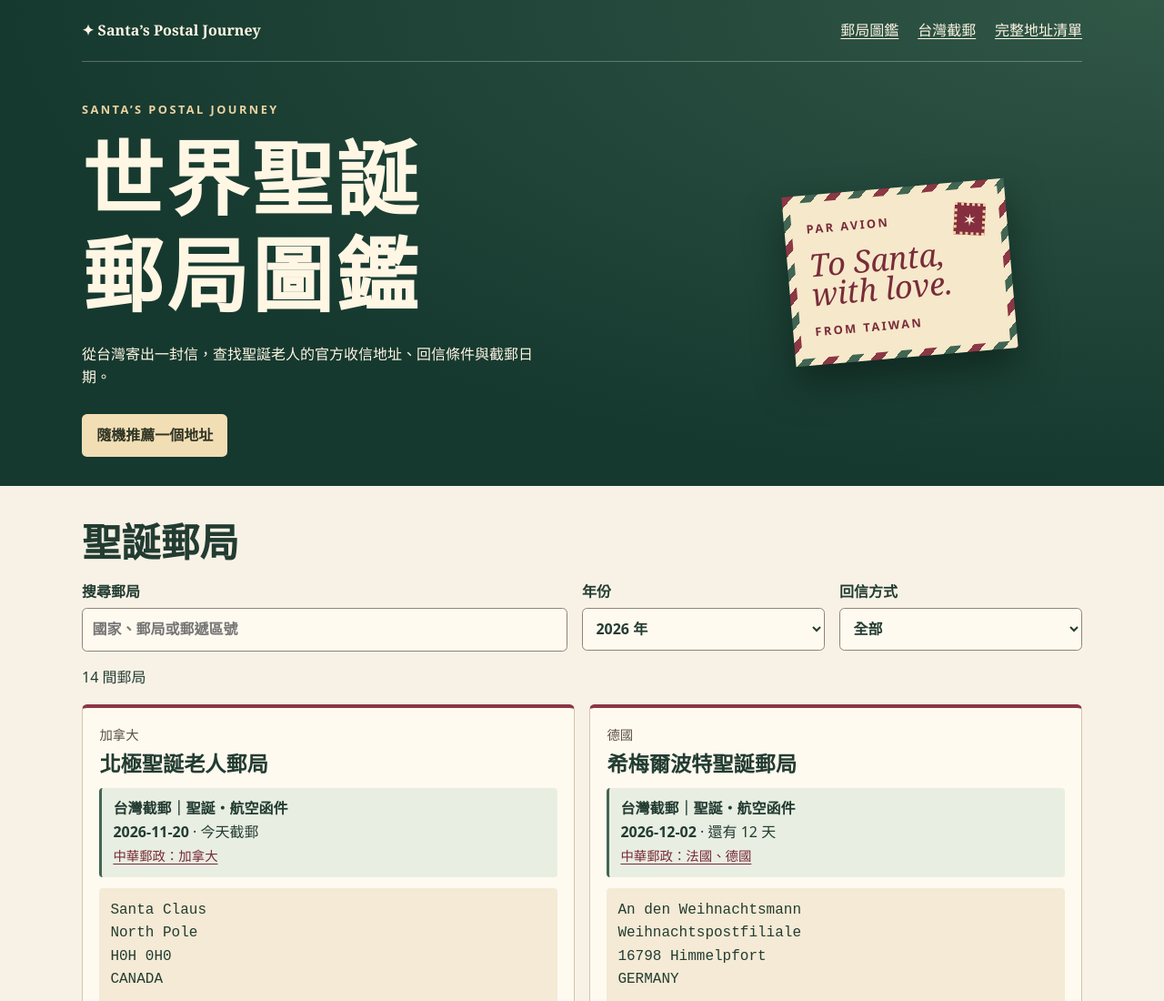
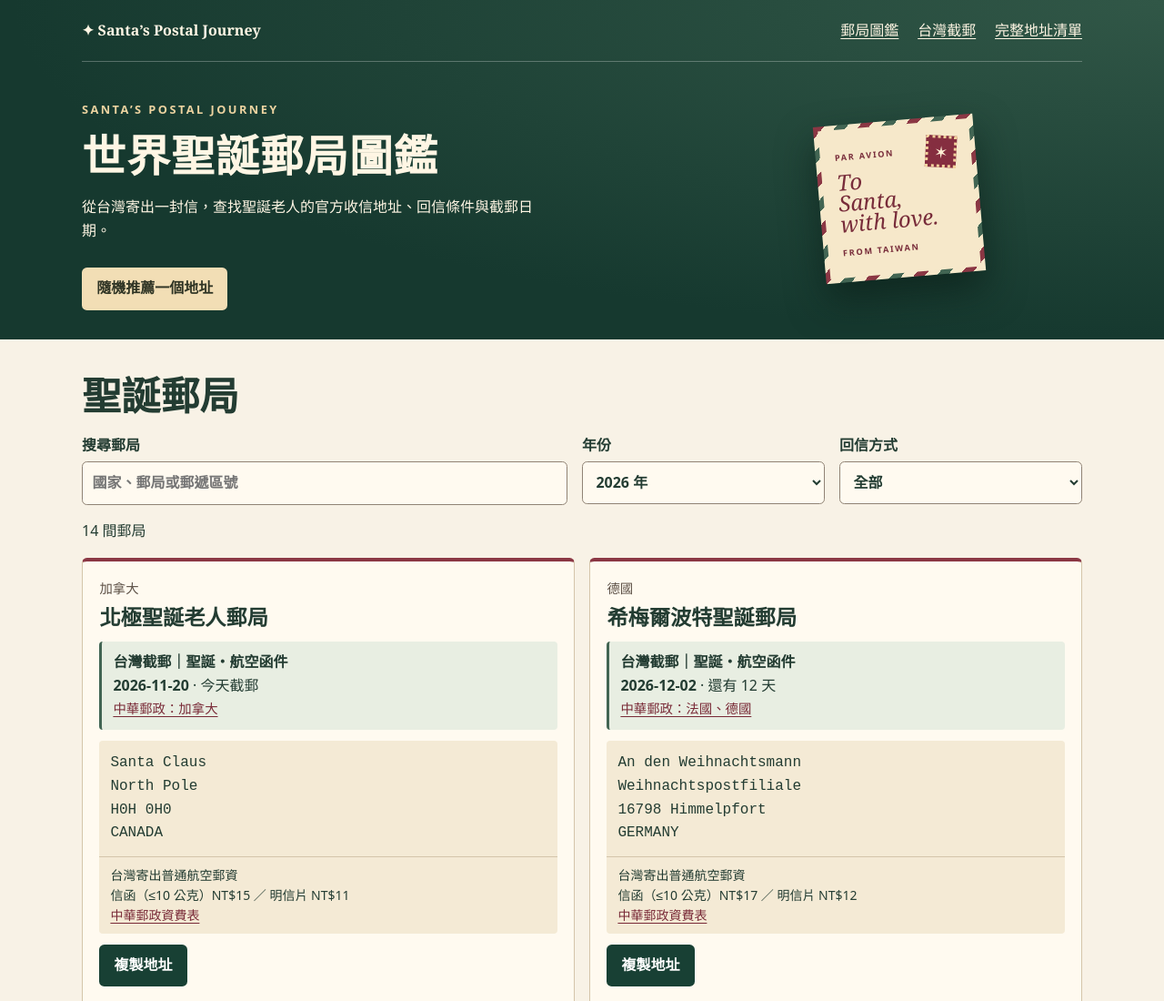
Before and after one commit to zhuya-tw/santas-postal-journey, a plain HTML site: page site/index.html in a window 1280 px wide. Shown: the top 1100 px of the page at 91% size. Drawn offline with Linux system fonts and the light colour scheme.

Commit message:
Set the homepage title on one line and reduce the postcard

```diff
--- a/site/index.html
+++ b/site/index.html
@@ -5,14 +5,14 @@
 <meta name="viewport" content="width=device-width,initial-scale=1">
 <meta name="description" content="從台灣寄信給聖誕老人。查詢世界聖誕郵局、官方回信政策與中華郵政歷年截郵日期。">
 <title>Santa’s Postal Journey｜世界聖誕郵局</title>
-<link rel="stylesheet" href="./style.css?v=7">
+<link rel="stylesheet" href="./style.css?v=8">
 <script type="module" src="./app.mjs?v=9"></script>
 </head>
 <body>
 <header>
 <nav class="wrap" aria-label="主要導覽"><a class="brand" href="./">✦ Santa’s Postal Journey</a><div><a href="#offices" aria-current="page">郵局圖鑑</a><a id="taiwan" href="./cutoffs.html" data-year-link>台灣截郵</a><a href="./addresses.html">完整地址清單</a></div></nav>
 <div class="hero wrap">
-<div><p class="eyebrow">SANTA’S POSTAL JOURNEY</p><h1>世界聖誕<br>郵局圖鑑</h1><p class="intro">從台灣寄出一封信，查找聖誕老人的官方收信地址、回信條件與截郵日期。</p><button class="cta" id="random-address" type="button" aria-controls="recommendation" aria-expanded="false" disabled>隨機推薦一個地址</button></div>
+<div><p class="eyebrow">SANTA’S POSTAL JOURNEY</p><h1>世界聖誕郵局圖鑑</h1><p class="intro">從台灣寄出一封信，查找聖誕老人的官方收信地址、回信條件與截郵日期。</p><button class="cta" id="random-address" type="button" aria-controls="recommendation" aria-expanded="false" disabled>隨機推薦一個地址</button></div>
 <div class="postcard" aria-hidden="true"><div class="stamp">✶</div><span>PAR AVION</span><strong>To Santa,<br>with love.</strong><small>FROM TAIWAN</small></div>
 </div>
 </header>
--- a/site/style.css
+++ b/site/style.css
@@ -8,14 +8,14 @@ nav div{display:flex;gap:1.3rem;flex-wrap:wrap} nav a{color:inherit} .brand{text
 .hero{display:grid;grid-template-columns:minmax(0,1fr) minmax(0,.6fr);gap:1.75rem;align-items:center;padding:1.8rem 0 2rem}
 .eyebrow,.postcard span,.postcard small{letter-spacing:.19em;font-size:.8rem;font-weight:700;color:#ecd3a0}
 h1,h2,h3{line-height:1.18;font-family:Georgia,"Noto Serif TC","PMingLiU",serif}
-h1{font-size:clamp(3rem,7vw,5.7rem);margin:.3rem 0 1.4rem;letter-spacing:.04em}
+.hero h1{font-size:clamp(1.55rem,4.8vw,3rem);margin:.3rem 0 .8rem;letter-spacing:.02em}
 .intro{max-width:31rem;margin-bottom:1.7rem}
 a{color:#792a37;text-underline-offset:.18em}
 .cta,button{display:inline-block;background:#f2deb5;color:#303525;border:1px solid transparent;border-radius:.35rem;padding:.6rem .95rem;font:inherit;font-weight:700;text-decoration:none;cursor:pointer}
-.postcard{position:relative;padding:clamp(.65rem,1.5vw,1rem);aspect-ratio:1.5;transform:rotate(-5deg);color:#782c3a;background:repeating-linear-gradient(135deg,#8b3744 0 9px,#f6e8ca 9px 19px,#426553 19px 28px,#f6e8ca 28px 38px) border-box;border:8px solid transparent;isolation:isolate;box-shadow:0 20px 40px #0a1c16a0;width:90%;max-width:245px;justify-self:center}
+.postcard{position:relative;padding:clamp(.65rem,1.5vw,1rem);aspect-ratio:1.5;transform:rotate(-5deg);color:#782c3a;background:repeating-linear-gradient(135deg,#8b3744 0 9px,#f6e8ca 9px 19px,#426553 19px 28px,#f6e8ca 28px 38px) border-box;border:5px solid transparent;isolation:isolate;box-shadow:0 20px 40px #0a1c16a0;width:90%;max-width:176px;justify-self:center}
 .postcard:before{content:"";position:absolute;inset:0;background:#f6e8ca;z-index:-1}
-.postcard strong{display:block;margin:.7rem 0;font:italic clamp(1.2rem,3.1vw,2.15rem)/.95 Georgia,serif}
-.postcard span,.postcard small{color:#782c3a}.stamp{float:right;border:3px dotted #f2d19c;background:#852e40;color:#fff2d7;font-size:1.15rem;padding:0 .4rem;transform:rotate(8deg)}
+.postcard strong{display:block;margin:.35rem 0;font:italic clamp(.95rem,2vw,1.5rem)/.95 Georgia,serif}
+.postcard span,.postcard small{color:#782c3a;font-size:.57rem}.stamp{float:right;border:3px dotted #f2d19c;background:#852e40;color:#fff2d7;font-size:1.15rem;padding:0 .4rem;transform:rotate(8deg)}
 section{padding:2rem 0;scroll-margin-top:1rem} h2{font-size:clamp(1.8rem,4vw,2.7rem);margin:.35rem 0 1rem}
 .filters{display:grid;grid-template-columns:2fr 1fr 1fr;gap:1rem}
 label{font-weight:700}
@@ -40,7 +40,7 @@ footer{background:#16392f;color:#fff6e4;padding:1.4rem 0}
 .section-title{font-size:clamp(2rem,5vw,3.2rem);margin:.35rem 0 1rem;letter-spacing:0}
 .year-field{display:block;max-width:13rem}
 :focus-visible{outline:3px solid #ad5722;outline-offset:3px}
-@media(max-width:680px){.hero{grid-template-columns:1fr;padding:1.35rem 0 1.5rem;gap:1rem}.postcard{width:min(65%, 185px);margin:auto}.grid{grid-template-columns:1fr}.filters{grid-template-columns:1fr 1fr}.filters label:first-child{grid-column:1/-1}}
+@media(max-width:680px){.hero{grid-template-columns:1fr;padding:1.35rem 0 1.5rem;gap:1rem}.postcard{width:min(54%, 140px);margin:auto}.grid{grid-template-columns:1fr}.filters{grid-template-columns:1fr 1fr}.filters label:first-child{grid-column:1/-1}}
 @media(max-width:350px){.filters{grid-template-columns:1fr}}
 
 .recommendation-header{display:flex;align-items:center;justify-content:space-between;flex-wrap:wrap;gap:.5rem;margin-bottom:.8rem}.recommendation-header h2{margin:0}
```
